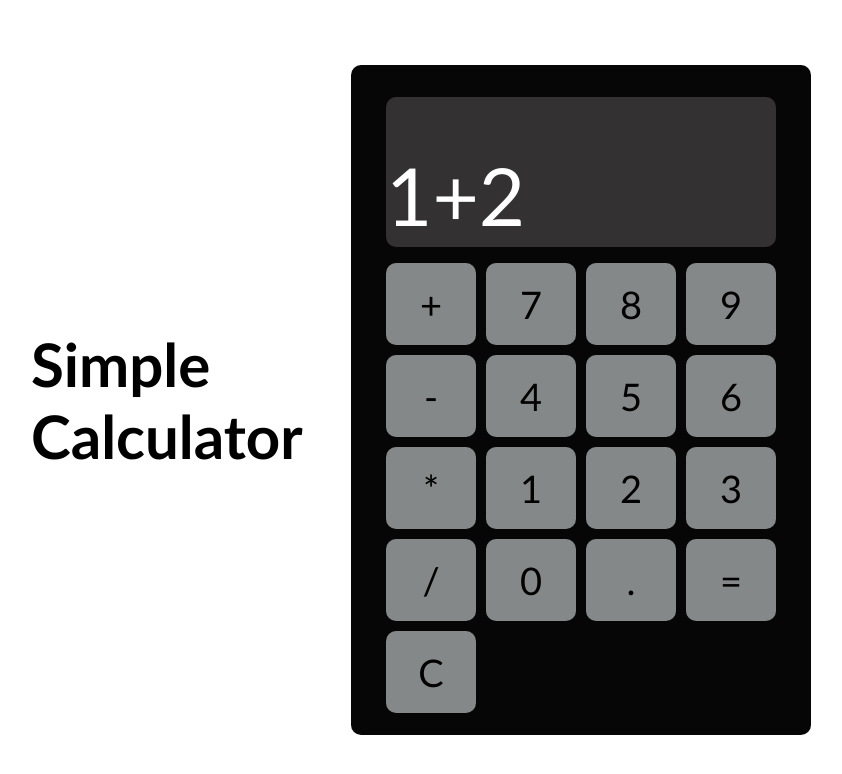
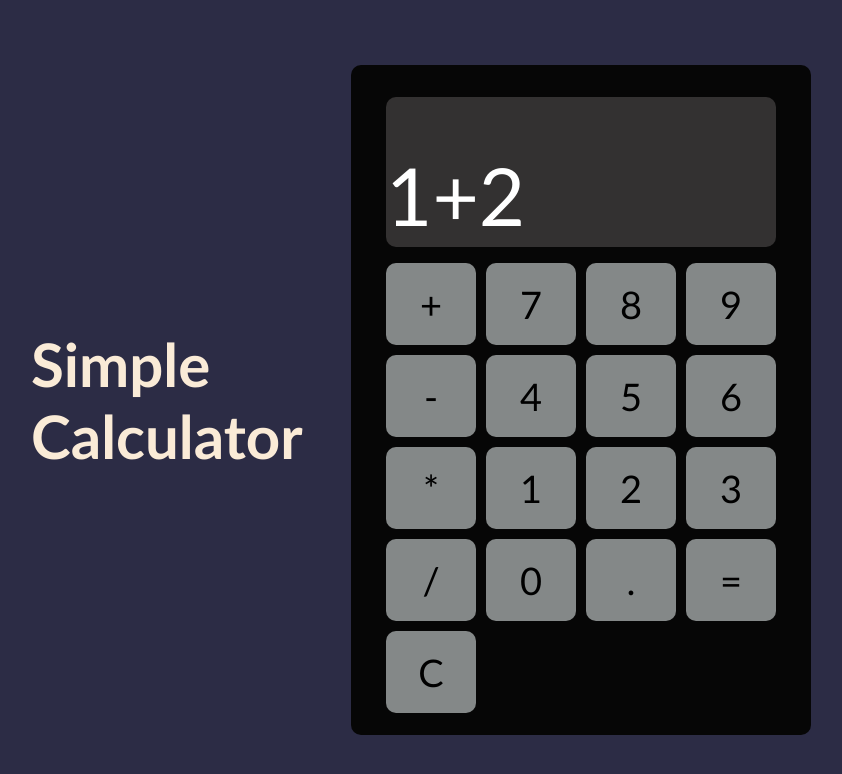
Before and after one commit to Modhura002/Simple-Calculator, a plain HTML site: page index.html in a window 1280 px wide. Shown: the whole page, without its empty margins (219-1061 px from the left). Drawn offline with Linux system fonts and the light colour scheme.

Commit message:
new modification

```diff
--- a/style.css
+++ b/style.css
@@ -9,11 +9,15 @@ body{
     align-items: center;
     justify-content: space-evenly;
     height: 100vh;
+    background-color: #2c2c45;
+
+
 }
 h1{
     font-size: 60px;
     width: 70px;
     text-align: center;
+    color: antiquewhite;
 }
 
 .buttons{
@@ -62,7 +66,7 @@ h1{
     font-size: 38px;
     cursor: pointer;
     border-radius: 10px;
-    transition: opacity 0.15s,;
+    transition: opacity 0.15s;
 
 }
 .btn:hover{
```
